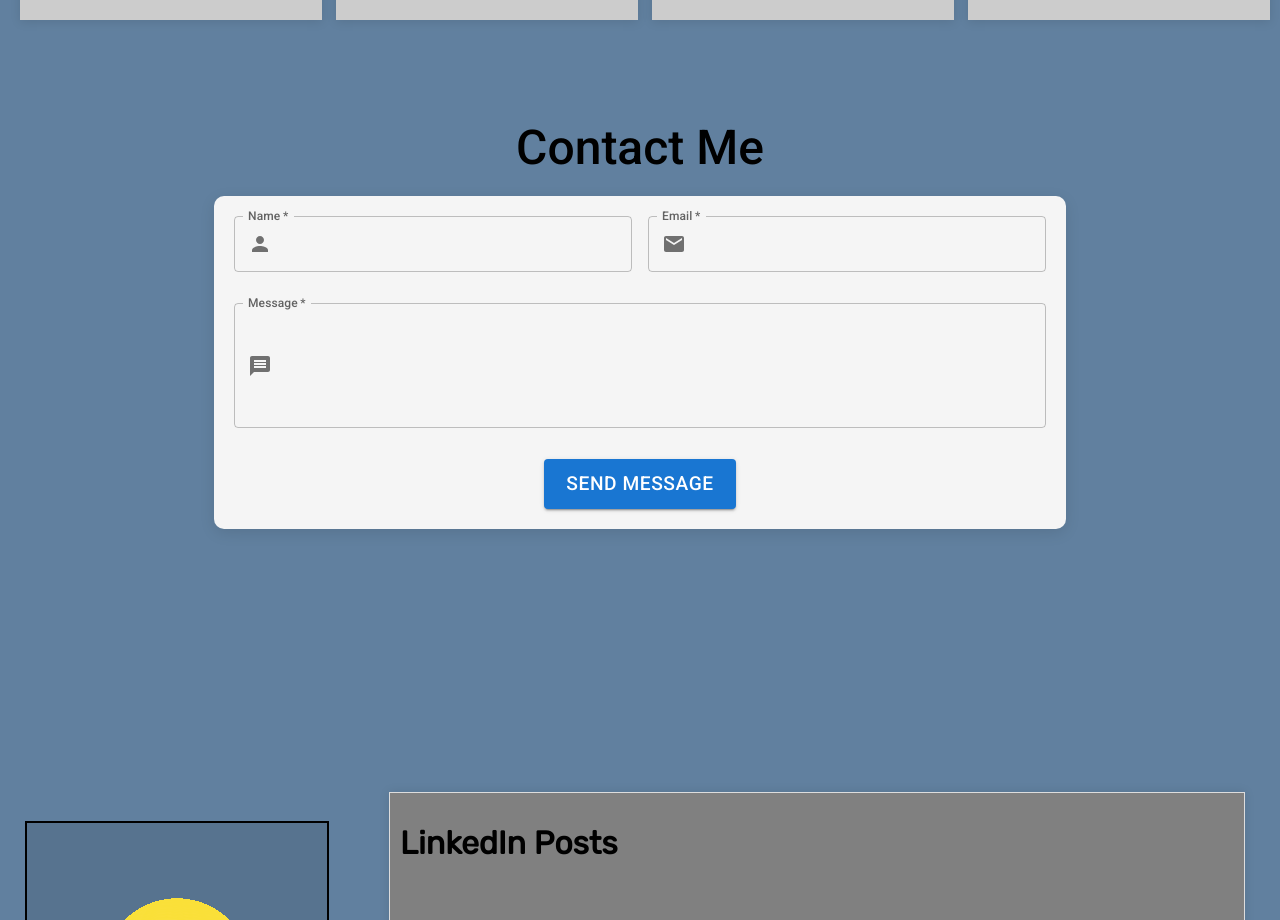
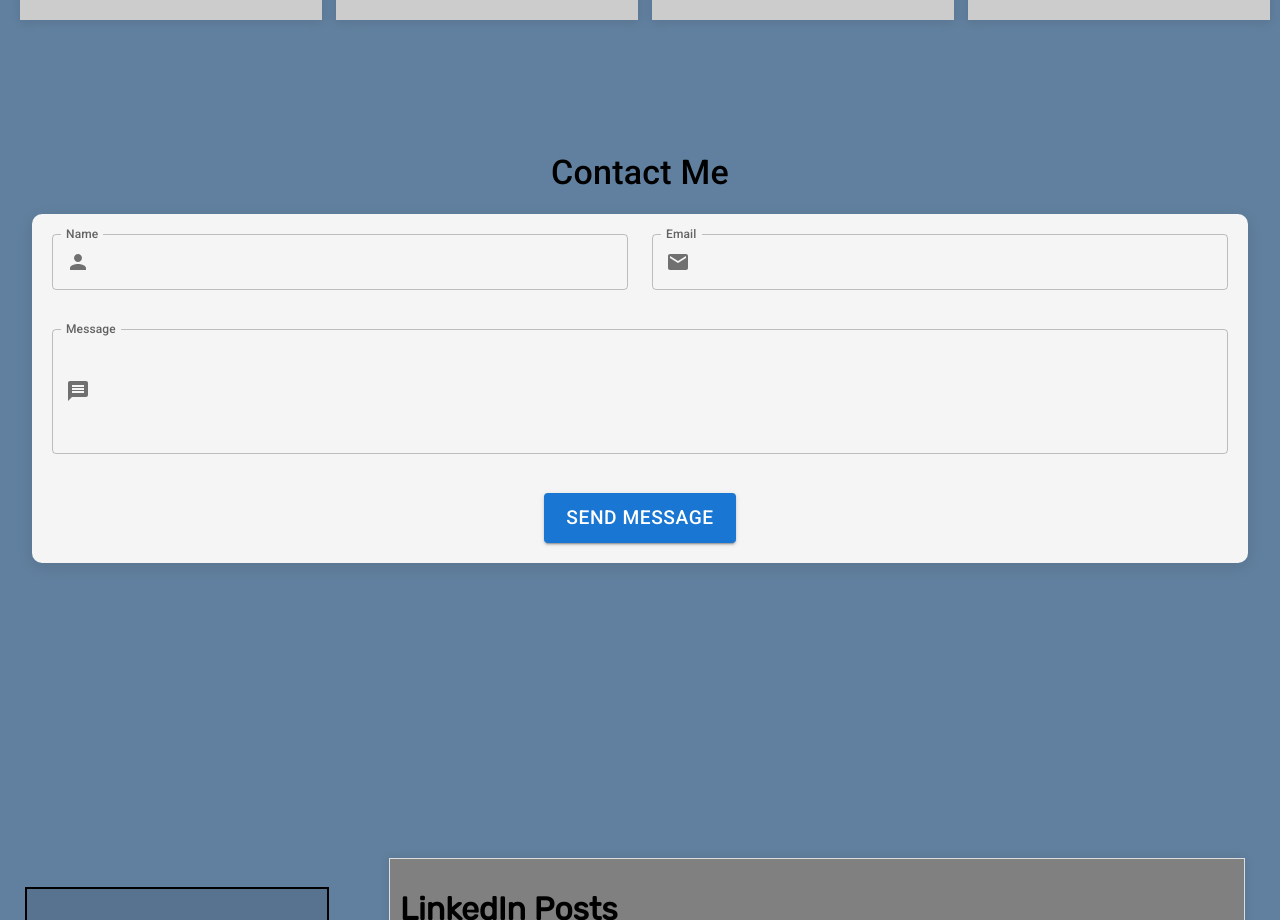
Before and after one commit to ParticularSpace/sam_portfolio, a React (Create React App) app: page / in a window 1280 px wide. Shown: the part 1500-2420 px from the top of the page. Built offline with nearby package versions, Linux system fonts and the light colour scheme.

Commit message:
add error handling to contact for

```diff
--- a/package.json
+++ b/package.json
@@ -5,6 +5,7 @@
   "dependencies": {
     "@emotion/react": "^11.11.1",
     "@emotion/styled": "^11.11.0",
+    "@hookform/resolvers": "^3.2.0",
     "@mui/icons-material": "^5.14.3",
     "@mui/material": "^5.14.4",
     "@mui/styles": "^5.14.4",
@@ -16,6 +17,7 @@
     "lodash": "^4.17.21",
     "react": "^18.2.0",
     "react-dom": "^18.2.0",
+    "react-hook-form": "^7.45.4",
     "react-router-dom": "^6.14.2",
     "react-scripts": "5.0.1",
     "react-slick": "^0.29.0",
@@ -25,7 +27,8 @@
     "styled-components": "^6.0.7",
     "three": "^0.155.0",
     "tsparticles": "^2.11.1",
-    "web-vitals": "^2.1.4"
+    "web-vitals": "^2.1.4",
+    "yup": "^1.2.0"
   },
   "scripts": {
     "start": "react-scripts start",
--- a/src/components/ContactMe.tsx
+++ b/src/components/ContactMe.tsx
@@ -1,63 +1,123 @@
-import React from "react";
-import { Container, TextField, Button, Typography, Grid } from "@mui/material";
-import EmailIcon from "@mui/icons-material/Email";
-import PersonIcon from "@mui/icons-material/Person";
-import MessageIcon from "@mui/icons-material/Message";
-import { ContactForm } from "../styles/Contact.styles";
+import React, { useState } from 'react';
+import { useForm, Controller } from 'react-hook-form';
+import { yupResolver } from '@hookform/resolvers/yup';
+import * as Yup from 'yup';
+import { Button, TextField, Grid, Typography } from '@mui/material';
+import EmailIcon from '@mui/icons-material/Email';
+import PersonIcon from '@mui/icons-material/Person';
+import MessageIcon from '@mui/icons-material/Message';
+import LinkedInIcon from '@mui/icons-material/LinkedIn';
+import TwitterIcon from '@mui/icons-material/Twitter';
+import GitHubIcon from '@mui/icons-material/GitHub';
+import InstagramIcon from '@mui/icons-material/Instagram';
+import { ContactForm } from '../styles/Contact.styles';
 
-function ContactMe() {
+const ContactMe: React.FC = () => {
+  const validationSchema = Yup.object().shape({
+    name: Yup.string().required('Name is required'),
+    email: Yup.string().required('Email is required').email('Email is not valid'),
+    message: Yup.string().required('Message is required'),
+  });
+
+  const {
+    handleSubmit,
+    control,
+    formState: { errors },
+    reset,
+  } = useForm({
+    resolver: yupResolver(validationSchema),
+  });
+
+  const [isSubmitted, setIsSubmitted] = useState(false);
+  const [submitError, setSubmitError] = useState('');
+
+  const onSubmit = (data: any) => {
+    // Simulate API call
+    setTimeout(() => {
+      if (Math.random() > 0.5) {
+        setIsSubmitted(true);
+        reset(); // Reset form fields
+      } else {
+        setSubmitError('An error occurred. Please try again.');
+      }
+    }, 1000);
+  };
+
   return (
-    <Container maxWidth="md">
-      <Typography variant="h3" align="center" gutterBottom>
+    <div style={{ padding: '2rem' }}>
+      <Typography variant="h4" align="center">
         Contact Me
       </Typography>
-      <ContactForm>
-        <Grid container spacing={2}>
+      <ContactForm onSubmit={handleSubmit(onSubmit)}>
+        <Grid container spacing={3} justifyContent="center">
           <Grid item xs={12} sm={6}>
+            <Controller
+              name="name"
+              control={control}
+              defaultValue=""
+              render={({ field }) => (
                 <TextField
+                  {...field}
                   fullWidth
-              required
                   label="Name"
                   variant="outlined"
-              InputProps={{
-                startAdornment: <PersonIcon color="action" />,
-              }}
+                  error={!!errors.name}
+                  helperText={errors.name ? errors.name.message : null}
+                  InputProps={{ startAdornment: <PersonIcon color="action" /> }}
+                />
+              )}
             />
           </Grid>
           <Grid item xs={12} sm={6}>
+            <Controller
+              name="email"
+              control={control}
+              defaultValue=""
+              render={({ field }) => (
                 <TextField
+                  {...field}
                   fullWidth
-              required
                   label="Email"
                   variant="outlined"
                   type="email"
-              InputProps={{
-                startAdornment: <EmailIcon color="action" />,
-              }}
+                  error={!!errors.email}
+                  helperText={errors.email ? errors.email.message : null}
+                  InputProps={{ startAdornment: <EmailIcon color="action" /> }}
+                />
+              )}
             />
           </Grid>
           <Grid item xs={12}>
+            <Controller
+              name="message"
+              control={control}
+              defaultValue=""
+              render={({ field }) => (
                 <TextField
+                  {...field}
                   fullWidth
-              required
                   label="Message"
                   variant="outlined"
                   multiline
                   rows={4}
-              InputProps={{
-                startAdornment: <MessageIcon color="action" />,
-              }}
+                  error={!!errors.message}
+                  helperText={errors.message ? errors.message.message : null}
+                  InputProps={{ startAdornment: <MessageIcon color="action" /> }}
+                />
+              )}
             />
           </Grid>
-          <Grid item xs={12} style={{ textAlign: "center" }}>
-            <Button variant="contained" color="primary" size="large">
+          <Grid item xs={12} style={{ textAlign: 'center' }}>
+            <Button type="submit" variant="contained" color="primary" size="large">
               Send Message
             </Button>
+            {isSubmitted && <Typography variant="body1" color="success">Message sent successfully!</Typography>}
+            {submitError && <Typography variant="body1" color="error">{submitError}</Typography>}
           </Grid>
         </Grid>
       </ContactForm>
-    </Container>
+    </div>
   );
-}
+};
 
 export default ContactMe;
```
Also changed, not shown: 1 other file (tests, documents, lock files or other folders). Lines whose indentation alone changed are shown as unchanged.
